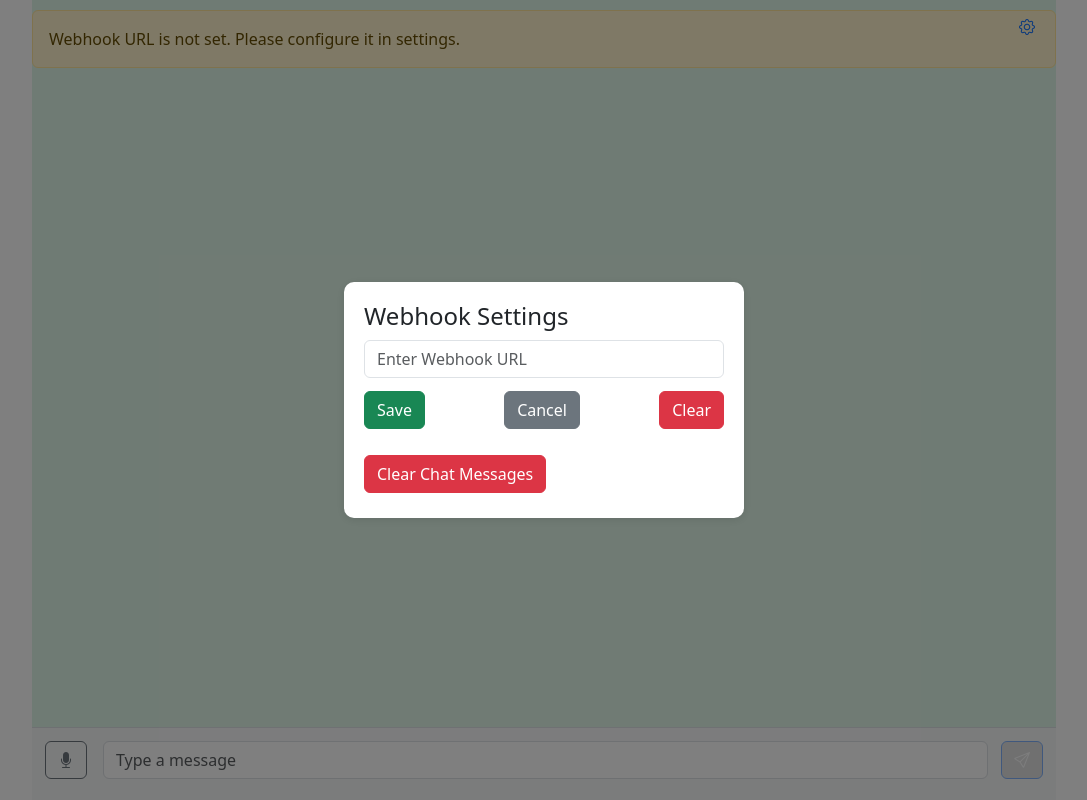
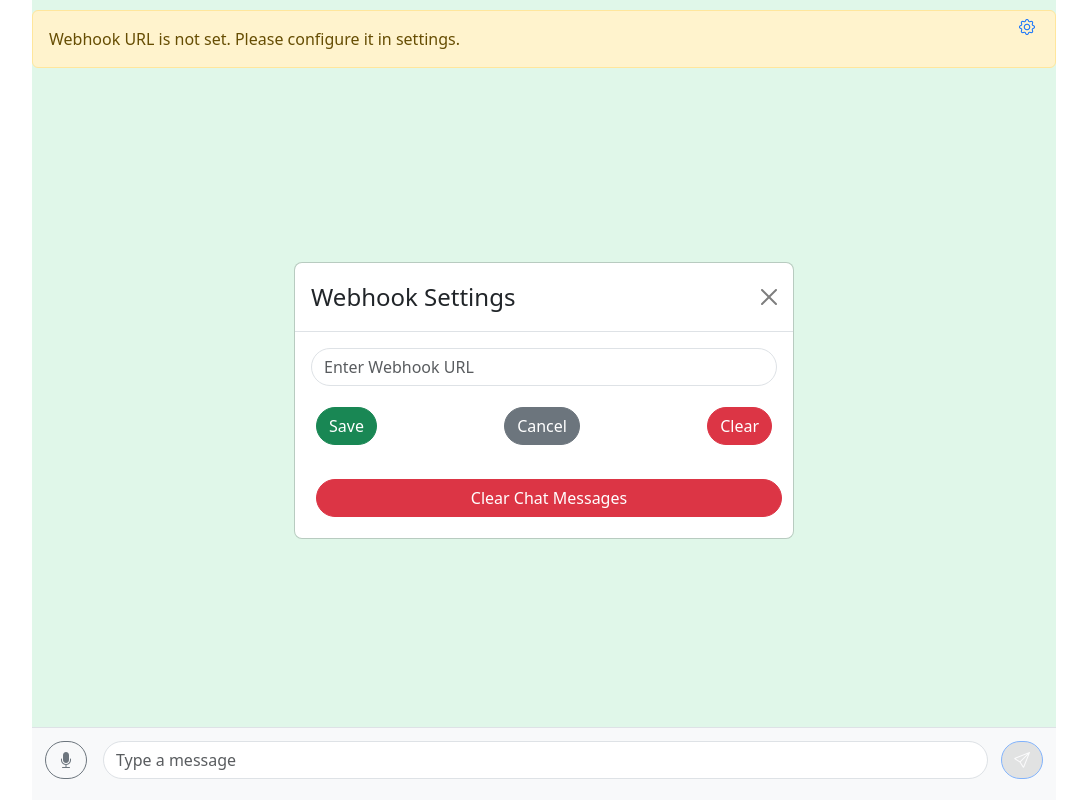
Before and after one commit to mlammarsch/messageBot1.0, a Vue app: page / in a window 1280 px wide. Both pictures are taken after a click on the button 1123 px from the left and 27 px from the top of the page. Shown: the whole page, without its empty margins (96-1183 px from the left). Built offline with nearby package versions, Linux system fonts and the light colour scheme.

Commit message:
Buttons Rund (Fehler noch bei den Bubbles, die zu weit weg v. Eingabe)

```diff
--- a/src/App.vue
+++ b/src/App.vue
@@ -38,10 +38,10 @@
     </div>
 
     <!-- Eingabebereich -->
-    <div class="input-area p-2 border-top bg-light">
+    <div class="input-area p-2 border-top bg-light" ref="inputArea">
       <div class="d-flex align-items-center mb-2">
         <button
-          class="btn btn-outline-secondary me-2"
+          class="btn btn-outline-secondary me-2 rounded-pill"
           @click="startRecording"
           aria-label="Record Audio"
           role="button"
@@ -53,12 +53,12 @@
           type="text"
           v-model="message"
           placeholder="Type a message"
-          class="form-control mx-2"
+          class="form-control mx-2 rounded-pill"
           aria-label="Nachricht eingeben"
         />
         <button
           @click="sendMessage"
-          class="btn btn-primary btn-send"
+          class="btn btn-primary btn-send rounded-pill"
           :class="{ 'btn-disabled': isSendDisabled }"
           aria-label="Send Message"
           role="button"
@@ -117,8 +117,6 @@
 </template>
 
 <script>
-// testkommentar zum Git Test 2024-11-21
-// Importieren der notwendigen Komponenten und Services
 import AudioRecorderModal from './components/AudioRecorderModal.vue';
 import WebhookSettings from './components/WebhookSettings.vue';
 import { sendToWebhook } from './services/api';
@@ -131,28 +129,25 @@ export default {
   },
   data() {
     return {
-      message: '', // Der Nachrichtentext
-      audio: null, // Der Audiodaten-Blob
-      messages: loadMessages() || [], // Geladene Nachrichten
-      webhookURL: loadWebhookURL() || '', // Die Webhook-URL
-      responseMessage: '', // Rückmeldung an den Benutzer
-      isSending: false, // Sendeoperation läuft gerade
-      isSettingsOpen: false, // Einstellungs-Dialog offen
-      showAudioRecorder: false // Audiorekorder-Dialog offen
+      message: '',
+      audio: null,
+      messages: loadMessages() || [],
+      webhookURL: loadWebhookURL() || '',
+      responseMessage: '',
+      isSending: false,
+      isSettingsOpen: false,
+      showAudioRecorder: false
     };
   },
   computed: {
-    // URL für das Audio-Element
     audioURL() {
       return this.audio ? URL.createObjectURL(this.audio) : '';
     },
-    // Deaktiviert den Senden-Button
     isSendDisabled() {
       return this.isSending || (!this.message.trim() && !this.audio) || !this.webhookURL;
     }
   },
   methods: {
-    // Versendet eine Nachricht mit Daten an den Webhook
     async sendMessage() {
       if (!this.webhookURL) {
         this.responseMessage = "Error: No Webhook URL set.";
@@ -161,18 +156,18 @@ export default {
       if (this.isSending || (!this.message.trim() && !this.audio)) return;
 
       this.isSending = true;
-      const timestamp = new Date();
+      const timestamp = new Date().toISOString();
       const os = this.getOS();
       const browser = this.getBrowser();
 
       const data = {
-        text: this.message.trim() || 'n/a', // Nachricht oder 'n/a'
+        text: this.message.trim() || 'n/a',
         audio: this.audio,
-        timestamp: timestamp.toISOString(), // Hinzufügen des Zeitstempels
-        os: os, // Betriebssystem ermitteln
-        browser: browser, // Browser ermitteln
-        audioAttached: !!this.audio, // Audio-Anhang
-        imageAttached: false // Bild-Anhang (zukünftig)
+        timestamp: new Date().toLocaleString('de-DE', { timeZone: 'Europe/Berlin', hour12: false }),
+        os: os,
+        browser: browser,
+        audioAttached: !!this.audio,
+        imageAttached: false
       };
 
       try {
@@ -192,10 +187,10 @@ export default {
         saveMessages(this.messages);
         this.$nextTick(() => {
           this.$refs.messageInput.focus();
+          this.adjustChatLayout();
         });
       }
     },
-    // Speichert die Nachricht in der Verlaufsliste
     storeMessage(success) {
       const newMessage = {
         timestamp: new Date(),
@@ -205,7 +200,6 @@ export default {
       };
       this.messages.unshift(newMessage);
     },
-    // Formatiert einen Zeitstempel
     formatTimestamp(timestamp) {
       if (!timestamp) return '';
       const options = {
@@ -219,7 +213,6 @@ export default {
       };
       return new Intl.DateTimeFormat('de-DE', options).format(new Date(timestamp));
     },
-    // Ermittelt das Betriebssystem
     getOS() {
       const userAgent = window.navigator.userAgent;
       if (/Windows NT 10.0/.test(userAgent)) return 'Windows 10';
@@ -230,7 +223,6 @@ export default {
       if (/Android/.test(userAgent)) return 'Android';
       return 'Unknown OS';
     },
-    // Ermittelt den Browser
     getBrowser() {
       const userAgent = window.navigator.userAgent;
       if (/Firefox\//.test(userAgent)) return 'Firefox';
@@ -239,20 +231,16 @@ export default {
       if (/Safari\//.test(userAgent) && !/Chrome\//.test(userAgent)) return 'Safari';
       return 'Unknown Browser';
     },
-    // Löscht die Eingabefelder
     clearInputs() {
       this.message = '';
       this.audio = null;
     },
-    // Öffnet die Einstellungen
     openSettings() {
       this.isSettingsOpen = true;
     },
-    // Schließt die Einstellungen
     closeSettings() {
       this.isSettingsOpen = false;
     },
-    // Aktualisiert die Webhook-URL
     updateWebhookURL(newURL) {
       this.webhookURL = newURL;
       saveWebhookURL(newURL);
@@ -261,7 +249,6 @@ export default {
         this.responseMessage = '';
       }, 4000);
     },
-    // Löscht die Webhook-URL
     clearWebhookURL() {
       this.webhookURL = '';
       saveWebhookURL('');
@@ -270,45 +257,43 @@ export default {
         this.responseMessage = '';
       }, 4000);
     },
-    // Setzt das aufgenommene Audio
     setAudio(audioBlob) {
       this.audio = audioBlob;
       this.showAudioRecorder = false;
     },
-    // Löscht das aufgenommene Audio
     deleteAudio() {
       this.audio = null;
       this.focusMessageInput();
     },
-    // Setzt einen Fehler
     setError(error) {
       this.responseMessage = error;
     },
-    // Startet die Aufnahme
     startRecording() {
       this.showAudioRecorder = true;
     },
-    // Löscht alle Nachrichten
     clearMessages() {
       this.messages = [];
       saveMessages(this.messages);
     },
-    // Scrollt zum Ende der Chatliste
     scrollToBottom() {
       this.$nextTick(() => {
         const container = this.$refs.chatContainer;
-        const threshold = 50;
-        const isAtBottom = container.scrollHeight - container.scrollTop - container.clientHeight < threshold;
-        if (isAtBottom) {
-          container.scrollTop = 0;
-        }
+        container.scrollTop = container.scrollHeight;
       });
     },
-    // Fokussiert das Nachrichteneingabefeld
+    adjustChatLayout() {
+      const container = this.$refs.chatContainer;
+      container.style.paddingBottom = this.$refs.inputArea.clientHeight + 'px';
+    },
     focusMessageInput() {
       this.$nextTick(() => {
         this.$refs.messageInput.focus();
       });
+    },
+    handleKeyPress(event) {
+      if (event.key === 'Enter' && !this.showAudioRecorder && !this.isSettingsOpen && !this.isSendDisabled) {
+        this.sendMessage();
+      }
     }
   },
   mounted() {
@@ -318,8 +303,13 @@ export default {
     }
     this.$nextTick(() => {
       this.scrollToBottom();
+      this.adjustChatLayout();
     });
+    document.addEventListener('keypress', this.handleKeyPress);
   },
+  beforeDestroy() {
+    document.removeEventListener('keypress', this.handleKeyPress);
+  }
 };
 </script>
 
@@ -340,18 +330,20 @@ export default {
   color: #004085;
 }
 
-/* Gesamtcontainer des Chat-Systems */
 .app-container {
-  height: 100vh;
   display: flex;
   flex-direction: column;
+  height: 100vh;
+  overflow: hidden;
+  position: relative;
   background-color: #e0f7e9;
-  position: relative;
 }
 
-/* Container für den Chatverlauf */
 .chat-content {
-  flex-grow: 1;
+  position: absolute;
+  top: 0;
+  bottom: 60px; /* Höhe der Eingabeleiste beachten */
+  width: 100%;
   overflow-y: auto;
   padding: 10px;
   display: flex;
@@ -359,53 +351,46 @@ export default {
   scroll-behavior: smooth;
 }
 
-/* Einzelne Chatnachricht */
 .chat-bubble {
   background-color: var(--chat-bubble-background);
   border-radius: var(--chat-bubble-border-radius);
   padding: var(--chat-bubble-padding);
   max-width: 80%;
-  margin: var(--chat-bubble-margin);
-  position: relative;
+  margin: var(--chat-bubble-margin) auto;
   align-self: flex-start;
 }
 
-/* Zeitstempel der Nachricht */
 .message-timestamp {
   font-size: 0.8em;
   color: #6c757d;
 }
 
-/* Status der Nachricht */
 .message-status {
   margin-bottom: 5px;
 }
 
-/* Container für den Audio-Player */
 .audio-control {
   margin-top: 10px;
   display: flex;
   align-items: center;
 }
 
-/* Bereich für die Eingabe von Nachrichten */
 .input-area {
-  padding: 10px;
+  position: absolute;
+  bottom: 0;
+  width: 100%;
   background-color: #ffffff;
   border-top: solid 1px rgba(0,0,0,.125);
-}
-
-.bg-light {
-  background-color: #f8f9fa;
+  z-index: 1;
 }
 
 .settings-button {
   position: absolute;
   top: 10px;
   right: 10px;
+  z-index: 2;
 }
 
-/* Visuelle Effekte für alle Buttons */
 button {
   transition: var(--btn-transition);
 }
@@ -415,7 +400,6 @@ button:active {
   opacity: var(--btn-active-opacity);
 }
 
-/* Deaktivierte Buttons */
 .btn-primary:disabled,
 .btn-disabled {
   background-color: #ccc !important;
--- a/src/components/WebhookSettings.vue
+++ b/src/components/WebhookSettings.vue
@@ -1,51 +1,55 @@
 <template>
-  <div class="modal-overlay" v-if="isOpen" role="dialog" aria-modal="true" aria-labelledby="webhook-settings-title">
+  <div class="modal fade show" style="display: block;" v-if="isOpen" tabindex="-1" role="dialog" aria-modal="true" aria-labelledby="webhook-settings-title">
+    <div class="modal-dialog modal-dialog-centered" role="document">
       <div class="modal-content">
-      <h4 id="webhook-settings-title">Webhook Settings</h4>
+        <div class="modal-header">
+          <h4 id="webhook-settings-title" class="modal-title">Webhook Settings</h4>
+          <button type="button" class="btn-close" aria-label="Close" @click="$emit('close-settings')"></button>
+        </div>
+        <div class="modal-body">
+          <div class="mb-3">
             <input
               type="text"
               v-model="url"
               placeholder="Enter Webhook URL"
-        class="form-control mb-2"
+              class="form-control mb-2 rounded-pill"
               aria-label="Webhook URL eingeben"
-        @keyup.enter="saveWebhook"
             />
             <div v-if="urlError" class="text-danger mb-2">{{ urlError }}</div>
-      <div class="button-group">
+            <div class="button-group d-flex justify-content-between">
               <button
-          class="btn btn-success"
+                class="btn btn-success rounded-pill"
                 @click="saveWebhook"
                 aria-label="Webhook URL speichern"
-          role="button"
               >
                 Save
               </button>
               <button
-          class="btn btn-secondary"
+                class="btn btn-secondary rounded-pill"
                 @click="$emit('close-settings')"
                 aria-label="Einstellungen abbrechen"
-          role="button"
               >
                 Cancel
               </button>
               <button
-          class="btn btn-danger"
+                class="btn btn-danger rounded-pill"
                 @click="confirmClearWebhook"
                 aria-label="Webhook URL löschen"
-          role="button"
               >
                 Clear
               </button>
             </div>
-      <div class="mt-3">
+          </div>
+          <div class="mt-4">
             <button
-          class="btn btn-danger"
+              class="btn btn-danger w-100 rounded-pill"
               @click="clearChatMessages"
               aria-label="Chatverlauf löschen"
-          role="button"
             >
               Clear Chat Messages
             </button>
+          </div>
+        </div>
       </div>
     </div>
   </div>
@@ -59,6 +63,15 @@ export default {
       url: this.currentUrl || '',
       urlError: ''
     };
+  },
+  mounted() {
+    this.url = this.currentUrl;
+    if (this.isOpen) {
+      document.addEventListener('keypress', this.handleKeyPress);
+    }
+  },
+  beforeDestroy() {
+    document.removeEventListener('keypress', this.handleKeyPress);
   },
   methods: {
     saveWebhook() {
@@ -87,68 +100,34 @@ export default {
     clearChatMessages() {
       this.$emit('clear-messages');
       this.$emit('close-settings');
+    },
+    handleKeyPress(event) {
+      if (event.key === 'Enter') {
+        this.saveWebhook();
+      }
     }
   },
   watch: {
     currentUrl(newVal) {
       this.url = newVal || '';
+    },
+    isOpen(newVal) {
+      if (newVal) {
+        document.addEventListener('keypress', this.handleKeyPress);
+      } else {
+        document.removeEventListener('keypress', this.handleKeyPress);
       }
-  },
-  mounted() {
-    this.url = this.currentUrl;
+    }
   }
 };
 </script>
 
 <style scoped>
-/* Overlay für das Modal zur Verwaltung der Position und Hintergrundtransparenz */
-.modal-overlay {
-  position: fixed;
-  top: 0;
-  left: 0;
-  width: 100%;
-  height: 100%;
-  background-color: var(--modal-background); /* Verwenden der CSS-Variable für Hintergrund */
-  display: flex;
-  align-items: center;
-  justify-content: center;
-  padding: 20px;
+.button-group {
+  margin-top: 1rem;
 }
 
-/* Inhalt des Modals mit Styling */
-.modal-content {
-  background-color: var(--modal-content-background); /* Verwenden der CSS-Variable für Hintergrund */
-  padding: 20px;
-  border-radius: 10px; /* Abgerundete Ecken */
-  box-shadow: var(--modal-shadow); /* Verwenden der CSS-Variable für Schatten */
-  width: 90%;
-  max-width: 400px; /* Maximale Breite des Modals */
-}
-
-/* Abstand zwischen Titel und Eingabefeld */
-h4 {
-  margin-bottom: 10px;
-}
-
-/* Styling für alle Buttons innerhalb der Komponente */
-button {
-  margin: 5px 0; /* Vertikaler Abstand zwischen Buttons */
-  transition: var(--btn-transition); /* Verwenden der CSS-Variable für Transition */
-}
-
-button:active {
-  transform: scale(var(--btn-active-scale)); /* Verwenden der CSS-Variable für Scale */
-  opacity: var(--btn-active-opacity); /* Verwenden der CSS-Variable für Opazität */
-}
-
-/* Gruppe von Buttons nebeneinander */
-.button-group {
-  display: flex;
-  justify-content: space-between;
-}
-
-/* Zusätzlicher Abstand für den Bereich unter den Buttons */
-.mt-3 {
-  margin-top: 1rem;
+.mt-4 {
+  margin-top: 4rem;
 }
 </style>
--- a/src/styles.css
+++ b/src/styles.css
@@ -1,5 +1,4 @@
 :root {
-    /* Allgemeine Schrift- und Farbdefinitionen */
     font-family: Inter, system-ui, Avenir, Helvetica, Arial, sans-serif;
     line-height: 1.5;
     font-weight: 400;
@@ -13,7 +12,6 @@
     -webkit-font-smoothing: antialiased;
     -moz-osx-font-smoothing: grayscale;
 
-    /* CSS-Variablen für wiederkehrende Farben und Abstände */
     --btn-transition: transform 0.1s, opacity 0.1s;
     --btn-active-scale: 0.95;
     --btn-active-opacity: 0.8;
@@ -28,7 +26,6 @@
     --chat-bubble-margin: 10px 0;
 }
 
-/* Stile für deaktivierte Schaltflächen */
 .btn-primary:disabled,
 .btn-disabled {
     background-color: #ccc;
@@ -36,7 +33,6 @@
     opacity: 0.5;
 }
 
-/* Basisstile für Links */
 a {
     font-weight: 500;
     color: #646cff;
@@ -46,7 +42,6 @@ a:hover {
     color: #535bf2;
 }
 
-/* Basisstile für den Body */
 body {
     margin: 0;
     padding: 0;
@@ -60,12 +55,11 @@ body {
     font-family: inherit;
 }
 
-/* Basisstile für alle Buttons */
 .btn {
-    border-radius: 8px;
+    border-radius: 20px;
     border: 1px solid transparent;
     padding: 0.6em 1.2em;
-    margin: 5px;  /* Fügt rundherum 5px Margin hinzu */
+    margin: 5px;
     font-size: 1em;
     font-weight: 500;
     background-color: #1a1a1a;
@@ -83,7 +77,7 @@ body {
 .app-container {
     width: 100vw;
     height: 100%;
-    min-height: 100vh; /* Diese kombiniert mit anderen Einheiten */
+    min-height: 100vh;
     display: flex;
     flex-direction: column;
     background-color: #e0f7e9;
@@ -92,7 +86,6 @@ body {
     overflow: hidden;
 }
 
-/* Chat Bubble */
 .chat-bubble {
     background-color: var(--chat-bubble-background);
     border-radius: var(--chat-bubble-border-radius);
@@ -104,7 +97,6 @@ body {
     text-align: left;
 }
 
-/* Responsive Anpassungen */
 @media (prefers-color-scheme: light) {
     :root {
         color: #213547;
@@ -120,10 +112,10 @@ body {
 
 @media (min-width: 1024px) {
     .app-container {
-      max-width: 1024px;
-      margin: 0 auto; /* Zentriert den Container */
+        max-width: 1024px;
+        margin: 0 auto;
     }
-  }
+}
 
 .input-area {
     padding: 10px;
@@ -131,17 +123,8 @@ body {
     border-top: solid 1px rgba(0, 0, 0, .125);
 }
 
-/* Abstand für den Audio-Player */
 .audio-control {
-    margin: 5px; /* Abstand um die Audio-Player-Control */
+    margin: 5px;
     display: flex;
     align-items: center;
 }
-
-/* Höhe und Breite Anpassungen für größere Bildschirme */
-@media (min-width: 1024px) {
-    .app-container {
-    max-width: 1024px;
-    margin: 0 auto; /* Zentriert den Container */
-    }
-}
```
Also changed, not shown: src/components/AudioRecorderModal.vue (+27 -59 lines), src/components/MessageInput.vue (+10 -6 lines), src/components/SendButton.vue (+4 -4 lines). Lines whose indentation alone changed are shown as unchanged.
